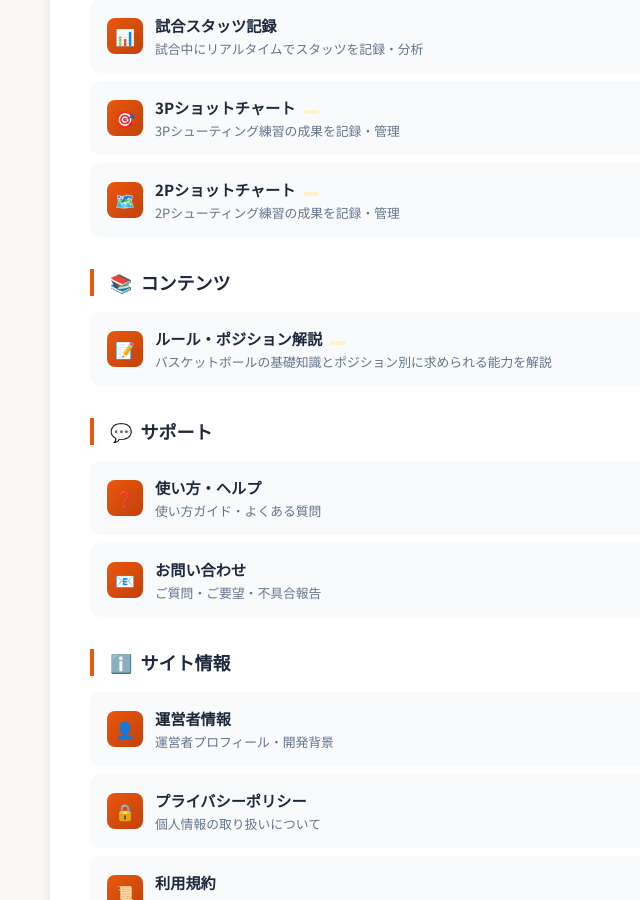
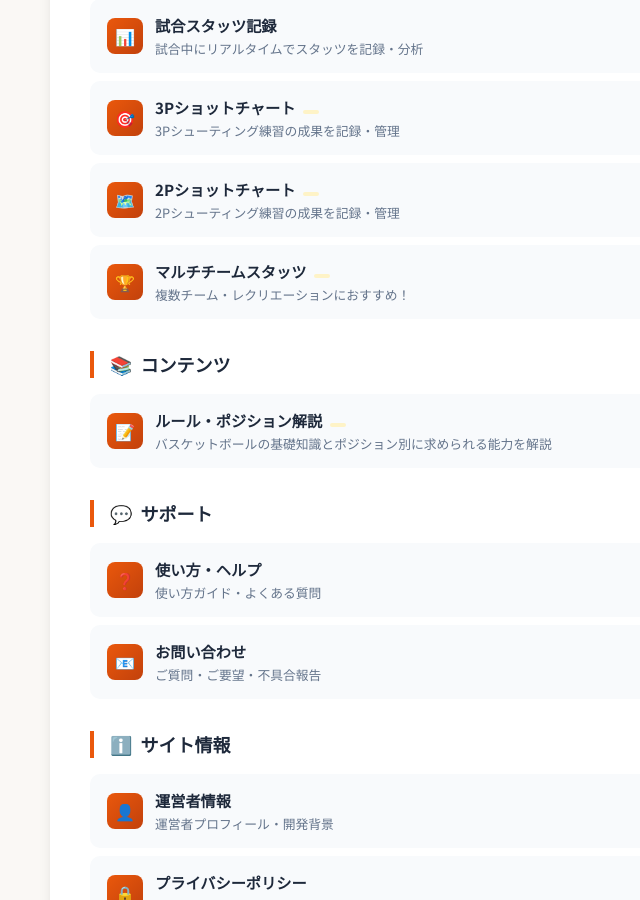
Before and after one commit to BSK-Ryo/statstoo, a Jekyll site: the page built from sitemap/index.html, in a window 1280 px wide and 900 px high, scrolled down 626 px. Shown: the whole window, without its empty margins (222-862 px from the left). Built offline with Jekyll 4.4.1, drawn with Linux system fonts in a browser that asks for light colours; nearby versions of some CDN libraries.

Commit message:
サイトマップ更新

```diff
--- a/sitemap/index.html
+++ b/sitemap/index.html
@@ -97,6 +97,16 @@ extra_css: |
                         <span class="arrow">→</span>
                     </a>
                 </li>
+                <li>
+                    <a href="/tools/mulch-team-stats/" class="sitemap-link">
+                        <span class="icon">🏆</span>
+                        <span class="text">
+                            <span class="title">マルチチームスタッツ<span class="badge-soon"></span></span>
+                            <span class="desc">複数チーム・レクリエーションにおすすめ！</span>
+                        </span>
+                        <span class="arrow">→</span>
+                    </a>
+                </li>
             </ul>
         </div>
 
```
